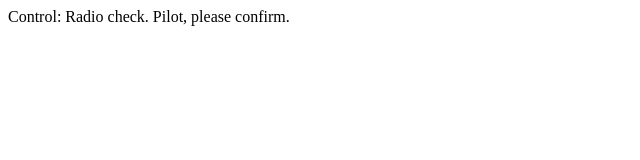
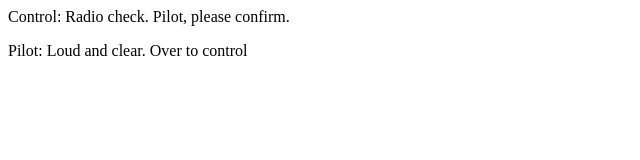
Before and after one commit to vasavi7/communication-log, a plain HTML site: page index.html in a window 1280 px wide. Shown: the whole page, without its empty margins (0-640 px from the left). Drawn offline with Linux system fonts and the light colour scheme.

Commit message:
Added second line to log

```diff
--- a/index.html
+++ b/index.html
@@ -1,5 +1,6 @@
 <html>
    <body>
       <p>Control: Radio check. Pilot, please confirm.</p>
+	  <p>Pilot: Loud and clear. Over to control<p>
    </body>
 </html>
```
